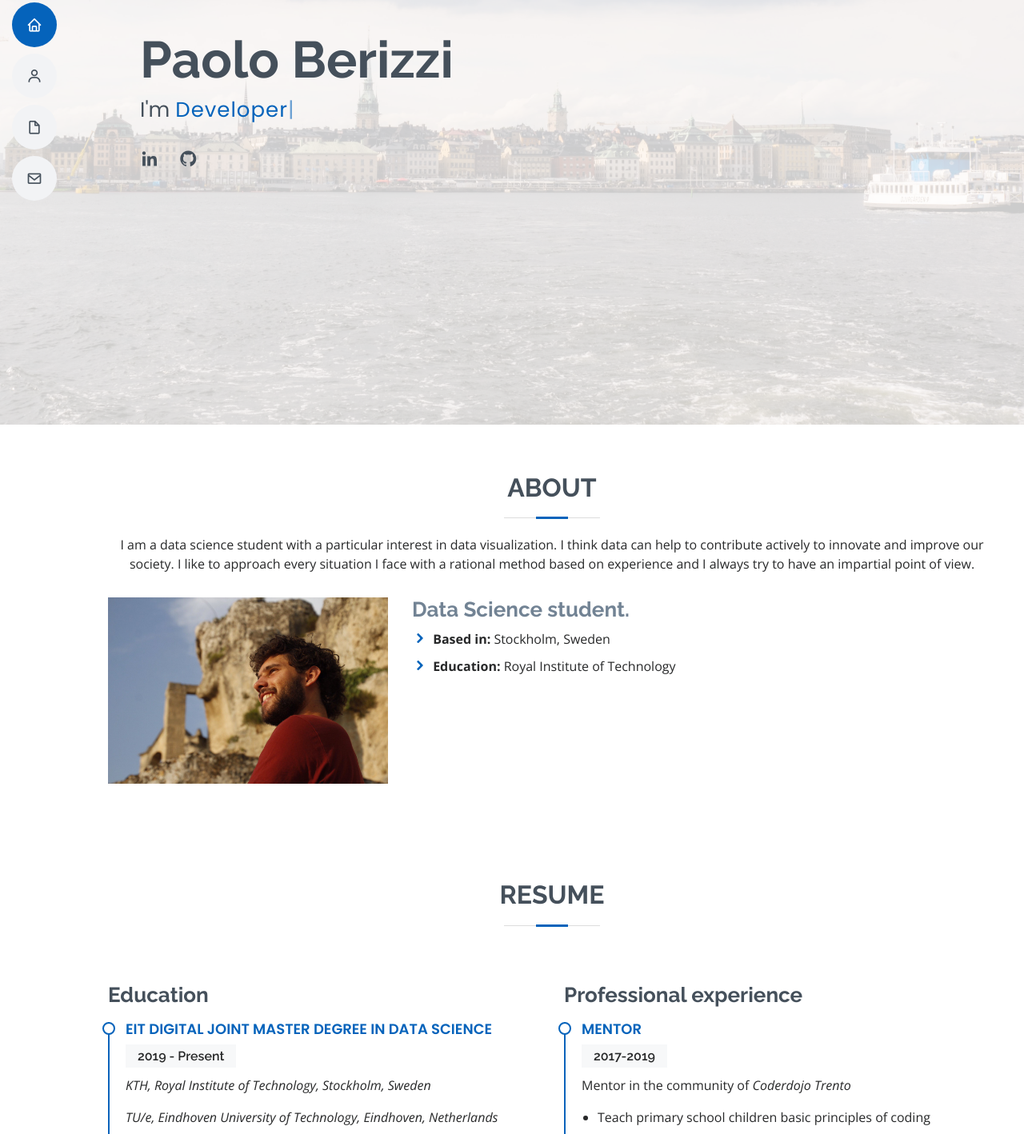
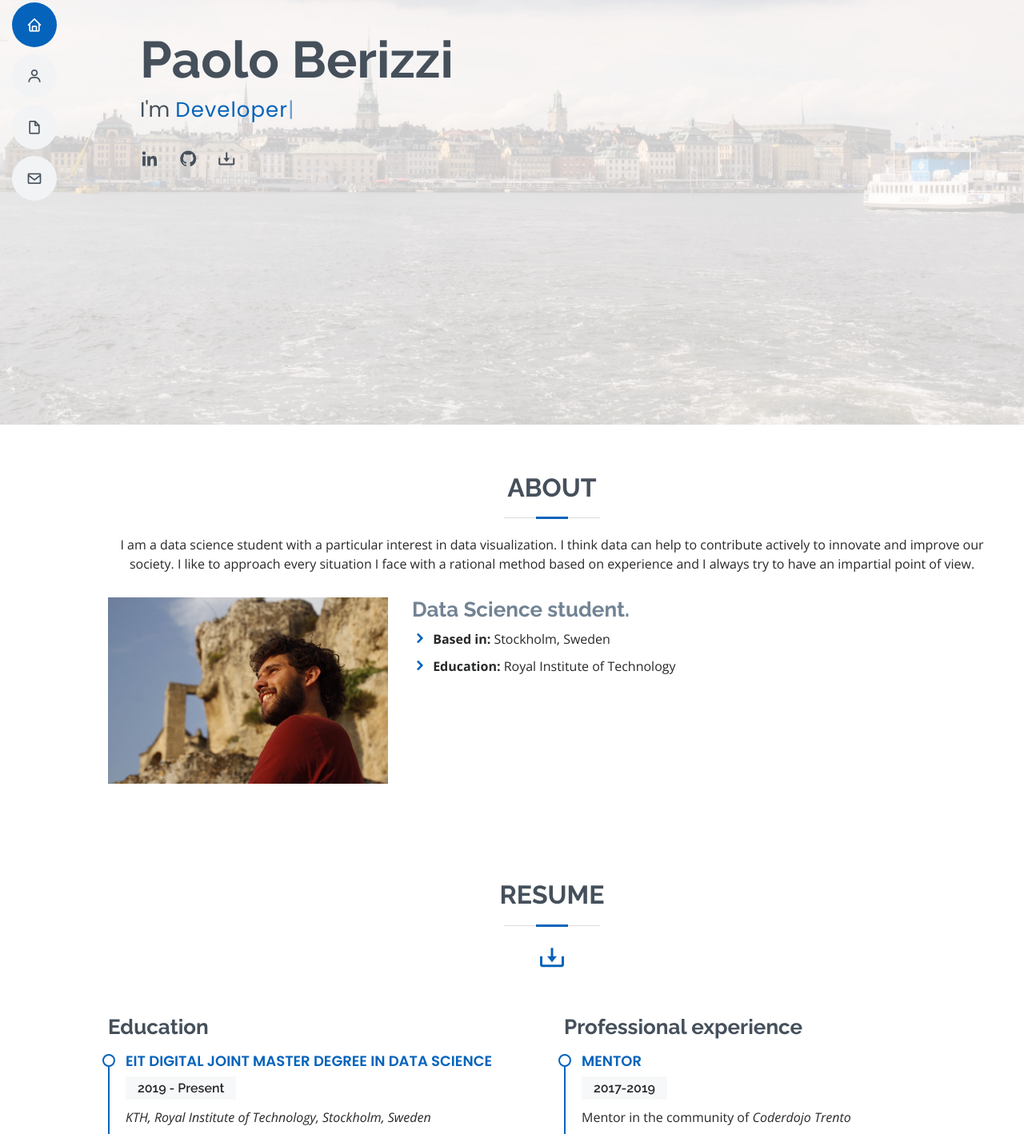
Before and after one commit to paoloBerizzi/paoloBerizzi.github.io, a plain HTML site: page index.html in a window 1280 px wide. Shown: the part 269-1687 px from the top of the page at 80% size. Drawn offline with nearby package versions, Linux system fonts and the light colour scheme.

Commit message:
cv link added

```diff
--- a/index.html
+++ b/index.html
@@ -66,7 +66,8 @@
         <!-- <a href="#" class="facebook"><i class="bx bxl-facebook"></i></a> -->
         <!-- <a href="#" class="instagram"><i class="bx bxl-instagram"></i></a> -->
         <a href="https://www.linkedin.com/in/paoloberizzi/" class="linkedin"><i class="bx bxl-linkedin"></i></a>
-	<a href="https://github.com/paoloBerizzi" class="google-plus"><i class="bx bxl-github"></i></a>
+        <a href="https://github.com/paoloBerizzi" class="google-plus"><i class="bx bxl-github"></i></a>
+        <a title="Dowload Resume" target="_blank" href="https://drive.google.com/file/d/1CHYuGYlgDEMvWAGxRVwd9XNICez6e-DD/view?usp=sharing" class="resume"><i class="bx bx-download"></i></a>
       </div>
     </div>
   </section><!-- End Hero -->
@@ -245,9 +246,13 @@
 
         <div class="section-title">
           <h2>Resume</h2>
+          <a target="_blank" title="Dowload Resume" href="https://drive.google.com/file/d/1CHYuGYlgDEMvWAGxRVwd9XNICez6e-DD/view?usp=sharing" class="resume">
+            <i class="bx bx-md bx-download"></i>
+          </a>
 <!--
           <p>Magnam dolores commodi suscipit. Necessitatibus eius consequatur ex aliquid fuga eum quidem. Sit sint consectetur velit. Quisquam quos quisquam cupiditate. Et nemo qui impedit suscipit alias ea. Quia fugiat sit in iste officiis commodi quidem hic quas.</p>
 -->
+
         </div>
 
         <div class="row">
```
